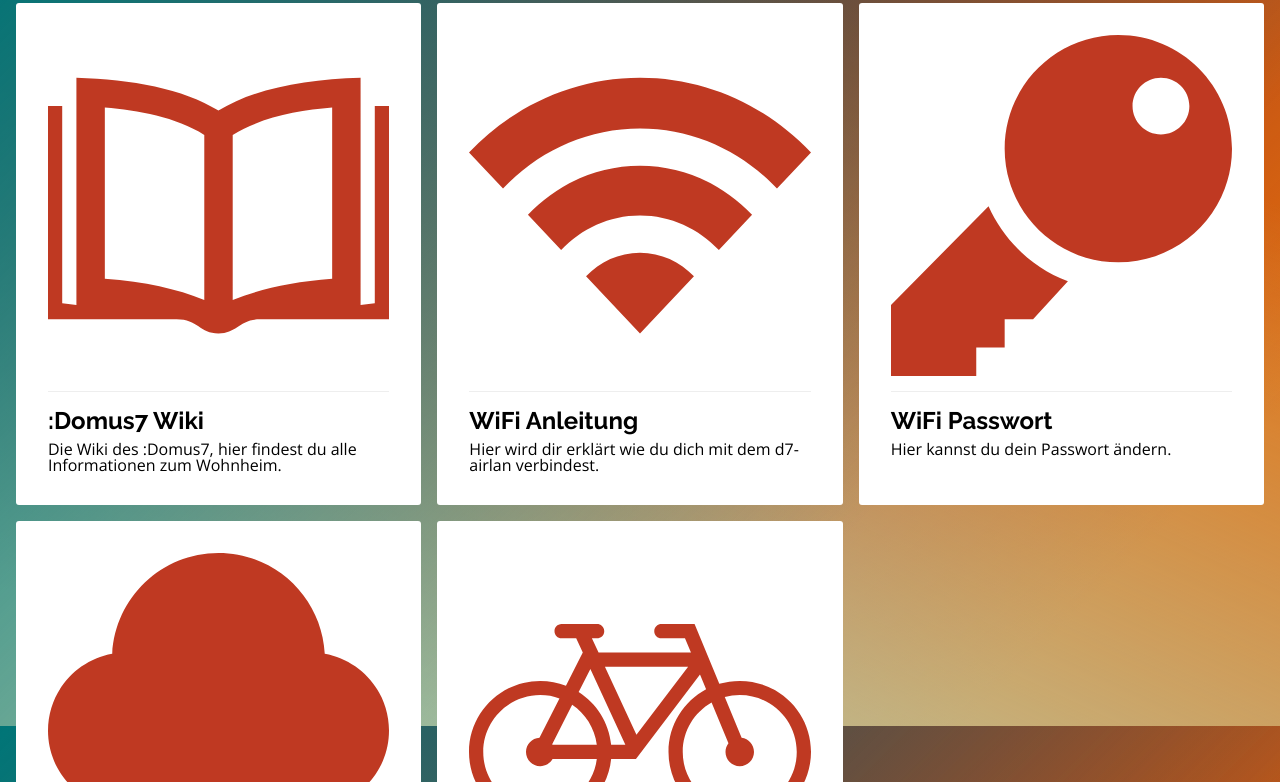
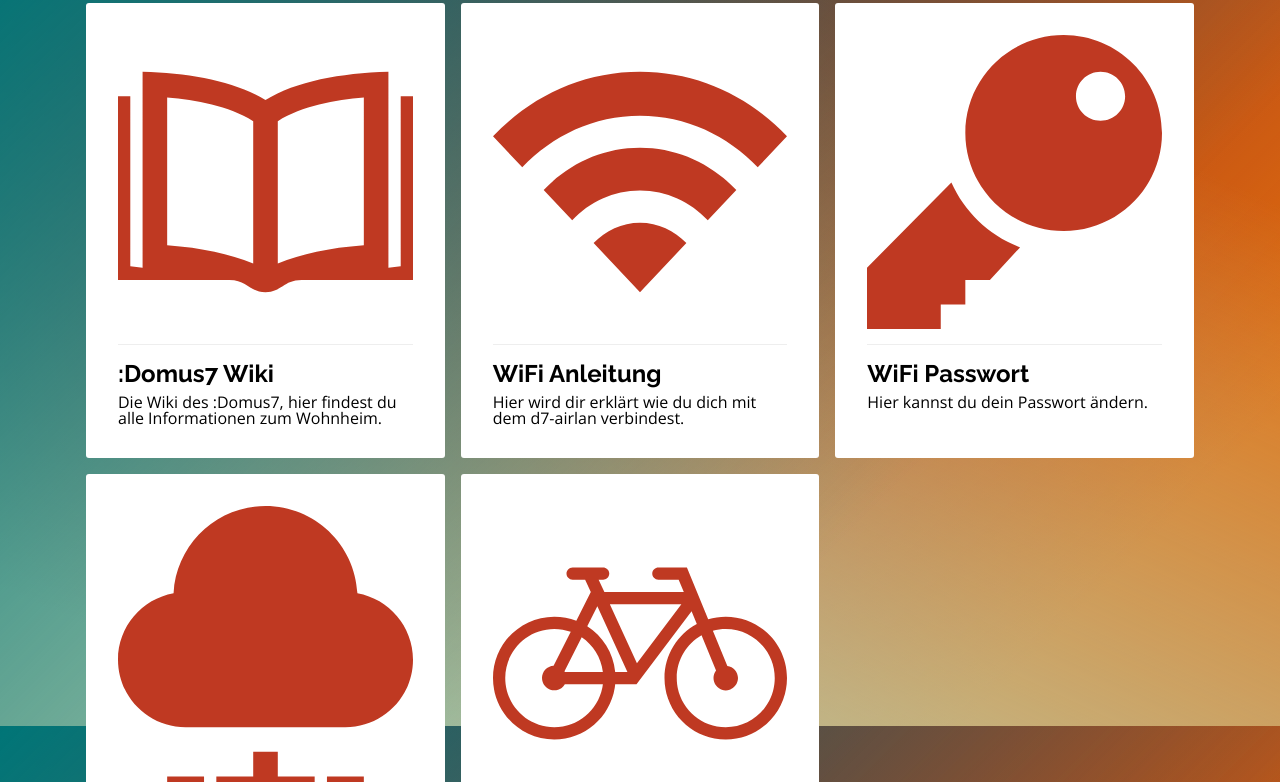
Before and after one commit to d7it/landing-page, a plain HTML site: page index.html in a window 1280 px wide. Shown: the part 74-856 px from the top of the page. Drawn offline with nearby package versions, Linux system fonts and the light colour scheme.

Commit message:
container max-width changed

```diff
--- a/main.sass
+++ b/main.sass
@@ -11,7 +11,7 @@ body
 
 .container
     width: 100%
-    max-width: 1500px
+    max-width: 1140px
     box-sizing: border-box
 
 h1, h2, h3, h4, h5, h6
```
Also changed, not shown: main.min.css.
